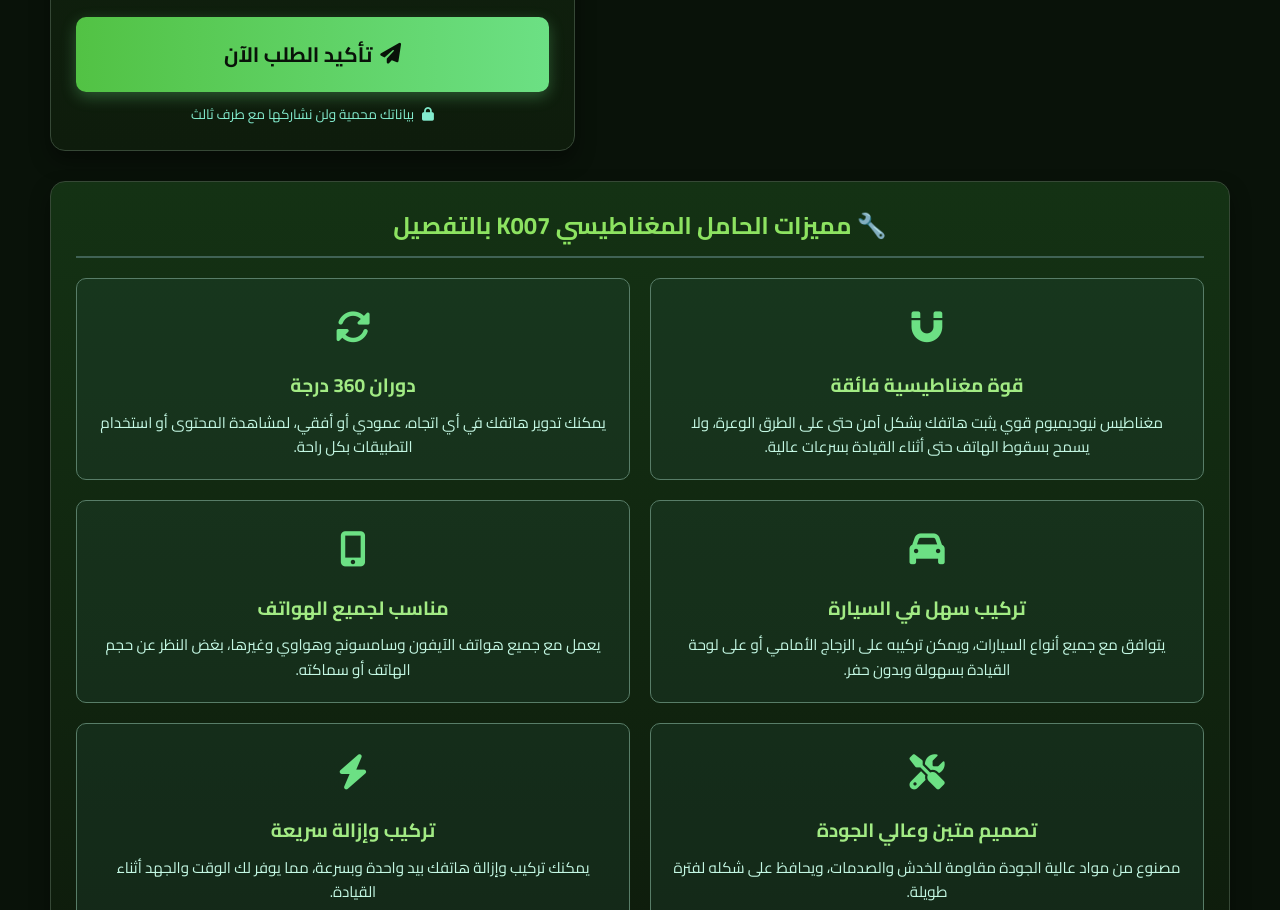
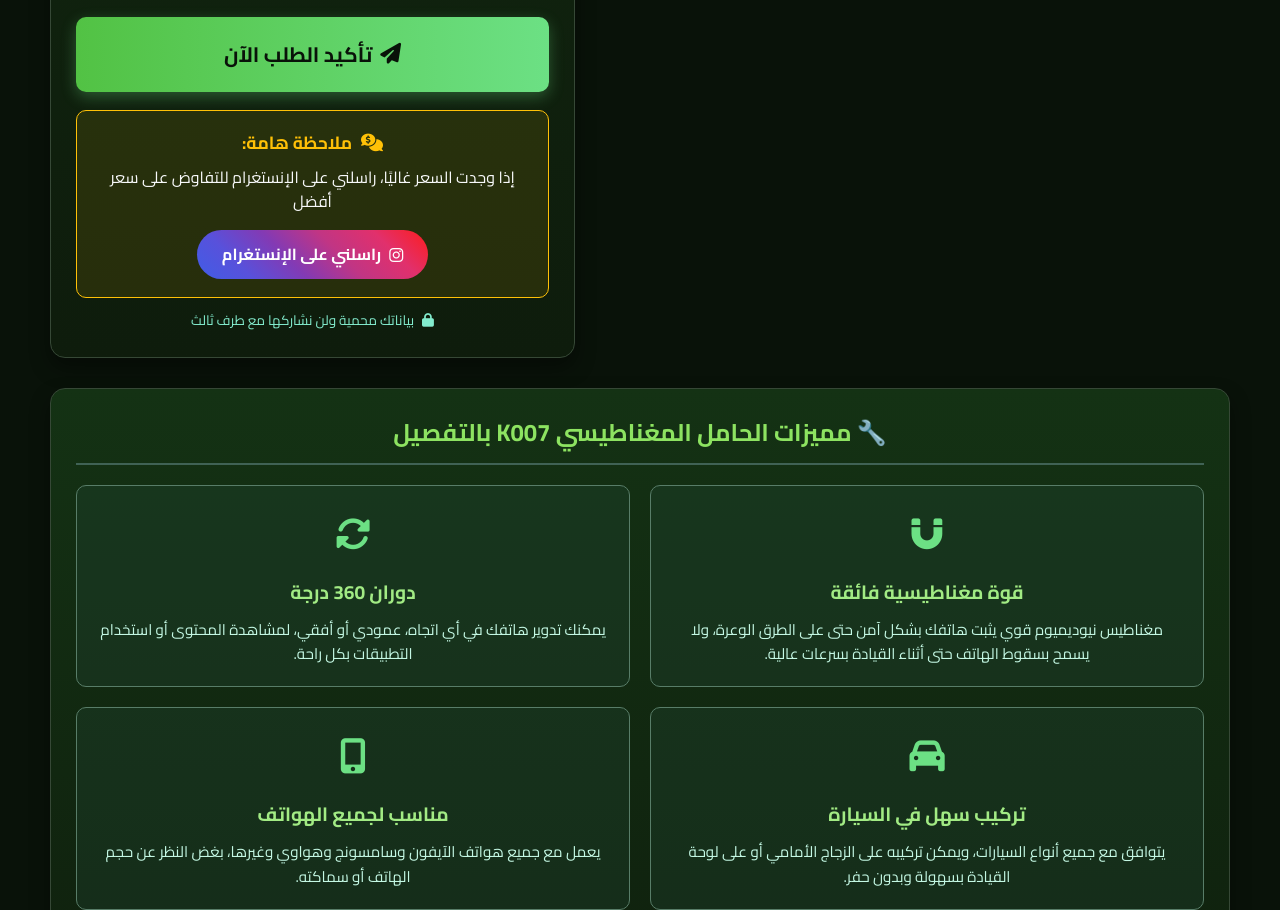
Before and after one commit to mannndouyt/vixo-Support-magn-tique, a plain HTML site: page index.html in a window 1280 px wide. Shown: the part 1246-2156 px from the top of the page. Drawn offline with Linux system fonts and the light colour scheme.

Commit message:
Update index.html

```diff
--- a/index.html
+++ b/index.html
@@ -484,6 +484,56 @@
             box-shadow: 0 8px 20px rgba(108, 224, 132, 0.4);
         }
 
+        /* ملاحظة التفاوض */
+        .negotiation-note {
+            background: rgba(255, 193, 7, 0.1);
+            border: 1px solid #ffc107;
+            border-radius: 10px;
+            padding: 18px;
+            margin-top: 18px;
+            text-align: center;
+            transition: all 0.3s;
+        }
+
+        .negotiation-note:hover {
+            transform: translateY(-3px);
+            box-shadow: 0 5px 15px rgba(255, 193, 7, 0.2);
+        }
+
+        .negotiation-note p:first-child {
+            color: #ffc107;
+            font-weight: bold;
+            margin-bottom: 8px;
+            font-size: 1.1rem;
+        }
+
+        .negotiation-note p:nth-child(2) {
+            color: #f8f9fa;
+            font-size: 1rem;
+            margin-bottom: 12px;
+            line-height: 1.5;
+        }
+
+        .instagram-link {
+            display: inline-flex;
+            align-items: center;
+            justify-content: center;
+            gap: 8px;
+            background: linear-gradient(45deg, #405de6, #5851db, #833ab4, #c13584, #e1306c, #fd1d1d);
+            color: white;
+            padding: 12px 25px;
+            border-radius: 25px;
+            text-decoration: none;
+            font-weight: bold;
+            margin-top: 5px;
+            transition: all 0.3s;
+        }
+
+        .instagram-link:hover {
+            transform: scale(1.05);
+            box-shadow: 0 5px 15px rgba(225, 48, 108, 0.4);
+        }
+
         .loading {
             display: none;
             text-align: center;
@@ -735,6 +785,15 @@
 
             .feature-grid {
                 grid-template-columns: 1fr;
+            }
+
+            .negotiation-note {
+                padding: 15px;
+            }
+
+            .instagram-link {
+                padding: 10px 20px;
+                font-size: 0.9rem;
             }
         }
 
@@ -976,6 +1035,18 @@
                             <span>تأكيد الطلب الآن</span>
                         </button>
 
+                        <!-- ملاحظة التفاوض المضافة -->
+                        <div class="negotiation-note">
+                            <p><i class="fas fa-comments-dollar" style="margin-left: 5px;"></i> ملاحظة هامة:</p>
+                            <p>إذا وجدت السعر غاليًا، راسلني على الإنستغرام للتفاوض على سعر أفضل</p>
+                            <a href="https://www.instagram.com/vixo._store/"
+                               target="_blank"
+                               class="instagram-link">
+                                <i class="fab fa-instagram"></i>
+                                راسلني على الإنستغرام
+                            </a>
+                        </div>
+
                         <div style="text-align: center; margin-top: 12px; color: #83ecce; font-size: 0.85rem;">
                             <i class="fas fa-lock" style="margin-left: 5px;"></i>
                             <span>بياناتك محمية ولن نشاركها مع طرف ثالث</span>
```
